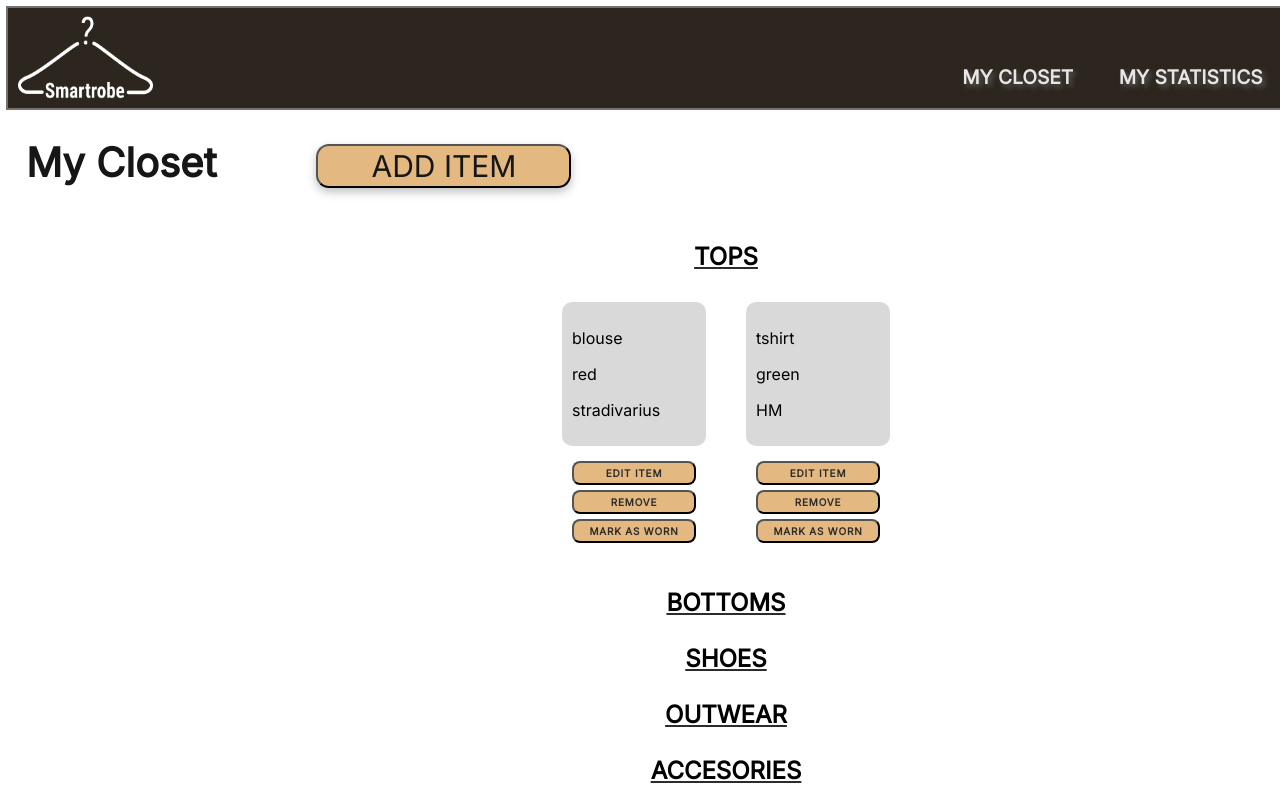
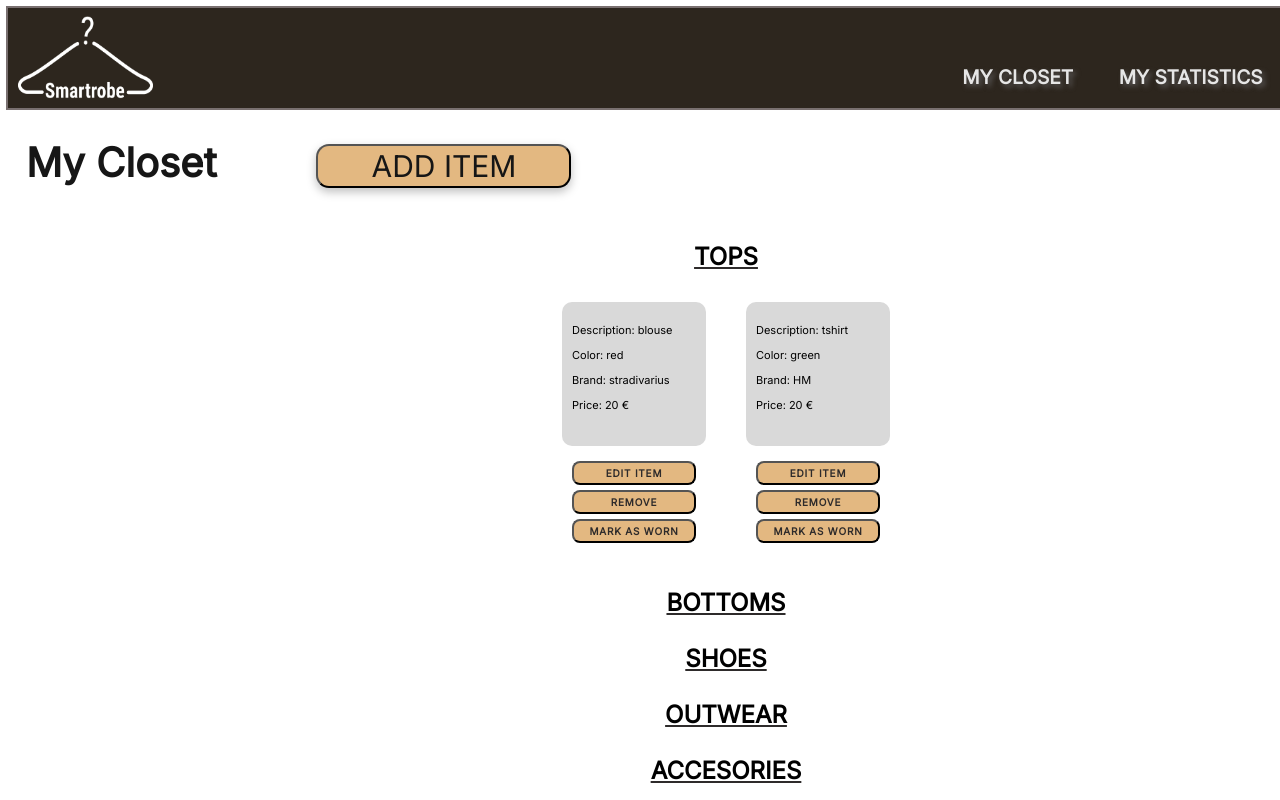
Before and after one commit to TechLabs-Ruhr/Reduce-your-closet, a React (Vite) app in the folder my-react-app/: page /mycloset in a window 1280 px wide. Both pictures are taken after a click on the element "TOPS". Shown: the top 800 px of the page. Built offline with nearby package versions, Linux system fonts and the light colour scheme.

Commit message:
pricen field created

```diff
--- a/my-react-app/src/CSS/AddItem.css
+++ b/my-react-app/src/CSS/AddItem.css
@@ -4,7 +4,7 @@
 
     .AddItem {
     width: 1440px;
-    height: 100vh;
+    height: 800px;
     border: solid #ffffff;
     }
 
--- a/my-react-app/src/CSS/MyCloset.css
+++ b/my-react-app/src/CSS/MyCloset.css
@@ -5,7 +5,7 @@ font-family: 'Inter', sans-serif;
 
 .MyCloset {
 width: 1440px;
-height: 1000px;
+height: 1080px;
 margin: auto;
 border: solid #ffffff;
 }
@@ -66,6 +66,12 @@ background: #D9D9D9;
 border: white;
 }
 
+#items-container p {
+    font-size: 11px;
+
+}
+
+
 .ClosetButtons {
 width: 124px;
 margin-bottom: 5px;
@@ -87,8 +93,8 @@ border-radius: 8px;
 }
 
 #datepicker button {
-width: 40px;
-border-radius: 8px;
+width: 45px;
+border-radius: 6px;
 margin-left: 5px;
 background: #E3B881;
 color: var(--blackish, #2E2B2B);
--- a/my-react-app/src/components/DeleteButton.tsx
+++ b/my-react-app/src/components/DeleteButton.tsx
@@ -3,7 +3,7 @@ const DeleteButton = () => {
 
   return (
     <div className="delete-button">
-      <button className="ClosetButtons" onClick={() => ( {type: 'REMOVE_ITEM'} )}>REMOVE</button>
+      <button className="ClosetButtons" onClick={() => ( {type: 'remove'} )}>REMOVE</button>
     </div>
   );
 }
--- a/my-react-app/src/components/EditForm.tsx
+++ b/my-react-app/src/components/EditForm.tsx
@@ -6,7 +6,8 @@ const EditForm = ({ item }) => {
   const [editedItem, setEditedItem] = useState({
     color: '',
     brand: '',
-    description: ''
+    description: '',
+    price: ''
   });
 
 
@@ -24,6 +25,9 @@ const EditForm = ({ item }) => {
   const handleBrandChange = (e:any) => {
     setEditedItem({...editedItem, brand: e.target.value});
   }
+  const handlePriceChange = (e:any) => {
+    setEditedItem({...editedItem, price: e.target.value});
+  }
 
   const handleEditSubmit = (e:any) => {
     e.preventDefault();
@@ -36,13 +40,17 @@ const EditForm = ({ item }) => {
     if(editedItem.brand === '') {
       editedItem.brand = item.brand
     }
+    if(editedItem.price === '') {
+      editedItem.price = item.price
+    }
     console.log(editedItem);
    ({type: 'EDIT_ITEM', editedItem: {
         type: item.type,
         id: item.id,
         color: editedItem.color,
         brand: editedItem.brand,
-        description: editedItem.description
+        description: editedItem.description,
+        price: editedItem.price
     }
     });
     toggleEditForm();
@@ -62,6 +70,8 @@ const EditForm = ({ item }) => {
           <input type='text' placeholder={item.color} onChange={handleColorChange}/>
           <label>Brand</label>
           <input type='text' placeholder={item.brand} onChange={handleBrandChange}/>
+          <label>Price in €</label>
+          <input type='text' placeholder={item.price} onChange={handlePriceChange}/>
           <button className="confirmbutton" type='submit'>CONFIRM</button>
         </form>)
         : null}
--- a/my-react-app/src/components/ItemForm.tsx
+++ b/my-react-app/src/components/ItemForm.tsx
@@ -7,6 +7,7 @@ const ItemForm = ({typeOfItem}) => {
   const [description, setDescription] = useState('');
   const [color, setColor] = useState('');
   const [brand, setBrand] = useState('');
+  const [price, setPrice] = useState('');
   const [setFeedback] = useState(null);
 
 
@@ -19,10 +20,13 @@ const ItemForm = ({typeOfItem}) => {
   const handleBrandChange = (e:any) => {
     setBrand(e.target.value);
   }
+  const handlePriceChange = (e:any) => {
+    setBrand(e.target.value);
+  }
   const handleSubmit = (e:any) => {
     e.preventDefault();
 
-    if(description === '' || color === '' || brand === ''){
+    if(description === '' || color === '' || brand === '' || price === ''){
       setFeedback
       setTimeout(() => {
         setFeedback;
@@ -40,15 +44,24 @@ const ItemForm = ({typeOfItem}) => {
         <div id='itemForm'>
           <label>What kind of {typeOfItem} is it?</label>
           <br />
+
           <input name="desc" type="text" placeholder={`Description...`} onChange={handleDescChange} required />
 
           <label>Color of the {typeOfItem}</label>
           <br />
+
           <input name="color" type="text" placeholder="Color..." onChange={handleColorChange} required />
 
           <label>Brand</label>
           <br />
-          <input name="color" type="text" placeholder="Brand..." onChange={handleBrandChange} required />
+
+          <input name="brand" type="text" placeholder="Brand..." onChange={handleBrandChange} required />
+
+          <label>Price in € </label>
+          <br />
+
+          <input name="price" type="text" placeholder="Price..." onChange={handlePriceChange} required />
+
           <button id="create" type="submit"> CREATE </button>
           <button id="cancel"> CANCEL </button>
          </div>
--- a/my-react-app/src/components/Shelf.tsx
+++ b/my-react-app/src/components/Shelf.tsx
@@ -9,11 +9,12 @@ const Shelf = ({itemList, canBeDeleted = true, canBeEdited = true, canBeCounted
     <div id='itemslist'>
       {itemList.map( item => (
 
-        <div id='items container'>
+        <div id='items-container'>
         <fieldset key={item.id}>
-            <p> {item.description} </p>
-            <p> {item.color} </p>
-            <p> {item.brand} </p>
+            <p> Description: {item.description} </p>
+            <p> Color: {item.color} </p>
+            <p> Brand: {item.brand} </p>
+            <p> Price: {item.price} €</p>
         </fieldset>
 
 
--- a/my-react-app/src/pages/MyCloset.tsx
+++ b/my-react-app/src/pages/MyCloset.tsx
@@ -6,7 +6,6 @@ import '../CSS/MyCloset.css'
 import { Link } from "react-router-dom"
 
 const MyCloset = () => {
-  document.documentElement.scrollTop = 0;
 
   const clothes = [
       {
@@ -14,6 +13,7 @@ const MyCloset = () => {
         color: 'red',
         brand: 'stradivarius',
         description: 'blouse',
+        price: '20',
         id: uuidv4()
       },
       {
@@ -21,6 +21,7 @@ const MyCloset = () => {
         color: 'green',
         brand: 'HM',
         description: 'tshirt',
+        price: '20',
         id: uuidv4()
       },
       {
@@ -28,6 +29,7 @@ const MyCloset = () => {
         color: '',
         brand: '',
         description: 'trausers',
+        price: '20',
         id: uuidv4()
       },
       {
@@ -35,6 +37,7 @@ const MyCloset = () => {
         color: '',
         brand: '',
         description: 'boots',
+        price: '20',
         id: uuidv4()
       },
       {
@@ -42,6 +45,7 @@ const MyCloset = () => {
         color: '',
         brand: '',
         description: 'jacket',
+        price: '20',
         id: uuidv4()
       },
       {
@@ -49,6 +53,7 @@ const MyCloset = () => {
         color: '',
         brand: '',
         description: 'earings',
+        price: '20',
         id: uuidv4()
       },
       {
@@ -56,6 +61,7 @@ const MyCloset = () => {
         color: '',
         brand: '',
         description: 'small bag',
+        price: '20',
         id: uuidv4()
       }
     ];
```
